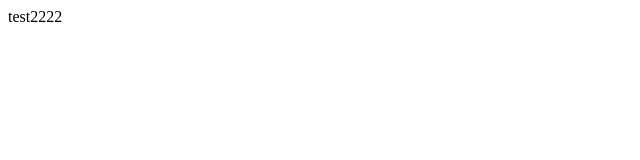
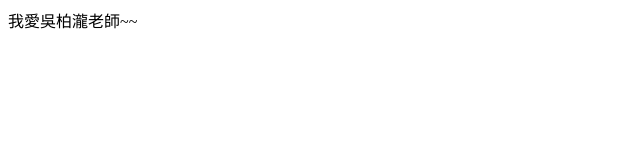
Before and after one commit to Lin-Liang-github/Lin-Liang-github.github.io, a plain HTML site: page index.html in a window 1280 px wide. Shown: the whole page, without its empty margins (0-640 px from the left). Drawn offline with Linux system fonts and the light colour scheme.

Commit message:
2023/02/21  第四次變更

```diff
--- a/index.html
+++ b/index.html
@@ -5,6 +5,6 @@
     <title>Title</title>
 </head>
 <body>
-    test2222
+    我愛吳柏瀧老師~~
 </body>
 </html>
```
